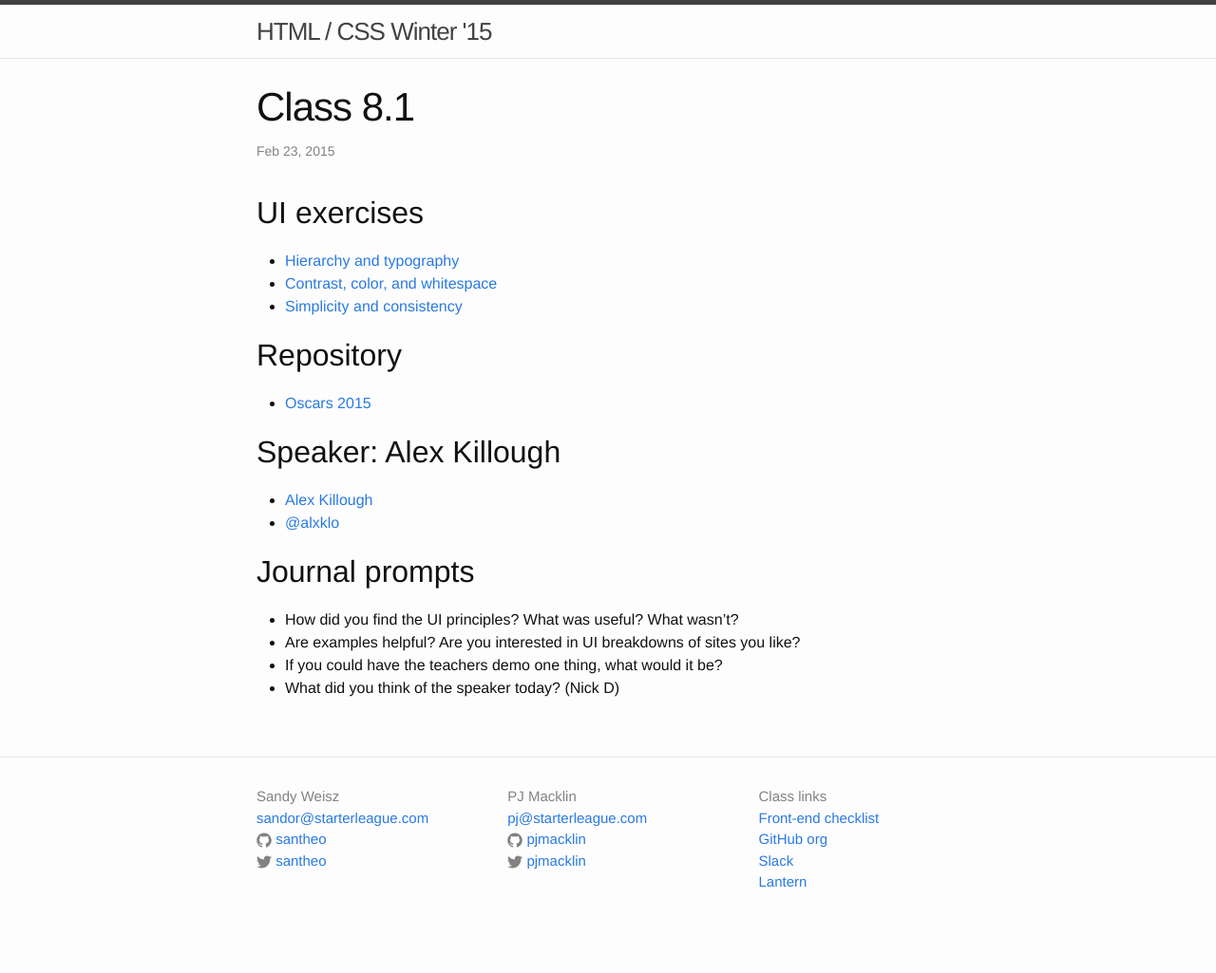
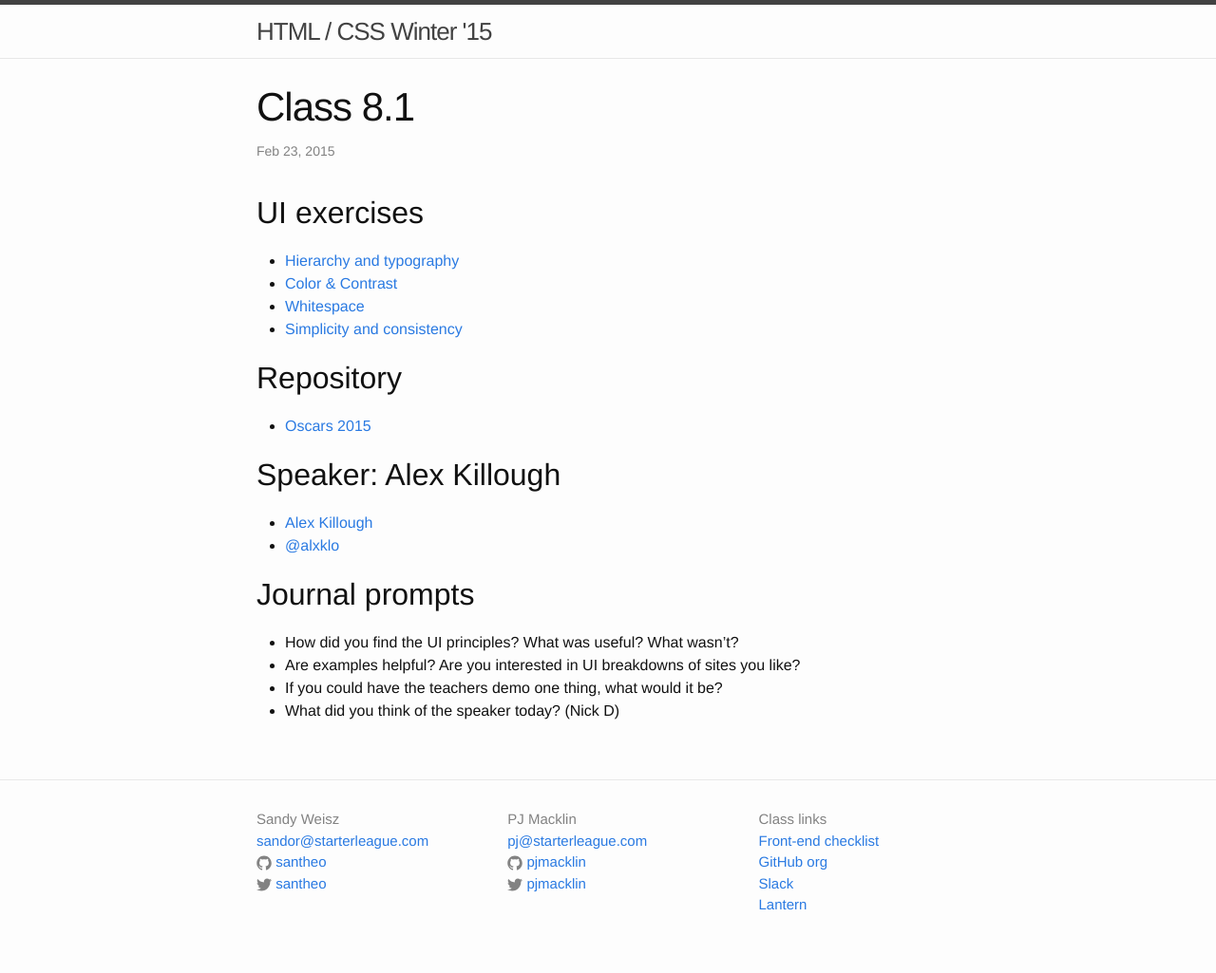
Before and after one commit to tsl-html-css/tsl-html-css.github.io, a Jekyll site: the page built from _posts/2015-02-23-8.1.md, in a window 1280 px wide. Shown: the whole page at 95% size. Built offline with Jekyll 4.4.1, drawn with Linux system fonts in a browser that asks for light colours; before the commit the page ends 1001 px from its top, so only the background shows below that.

Commit message:
Updating exercises.

```diff
--- a/_posts/2015-02-19-8.1.md
+++ b/_posts/2015-02-23-8.1.md
@@ -7,8 +7,9 @@ categories: class
 
 ## UI exercises
 * [Hierarchy and typography](http://jsbin.com/gasozitosa/1/edit)
-* [Contrast, color, and whitespace](http://jsbin.com/gasozitosa/1/edit)
-* [Simplicity and consistency](http://jsbin.com/gasozitosa/1/edit)
+* [Color & Contrast](http://jsbin.com/gudide/1/edit?html,css,output)
+* [Whitespace](http://jsbin.com/muvoqi/1/edit?html,css,output)
+* [Simplicity and consistency](http://jsbin.com/cozek/1/edit?html,output)
 
 
 ## Repository
```
